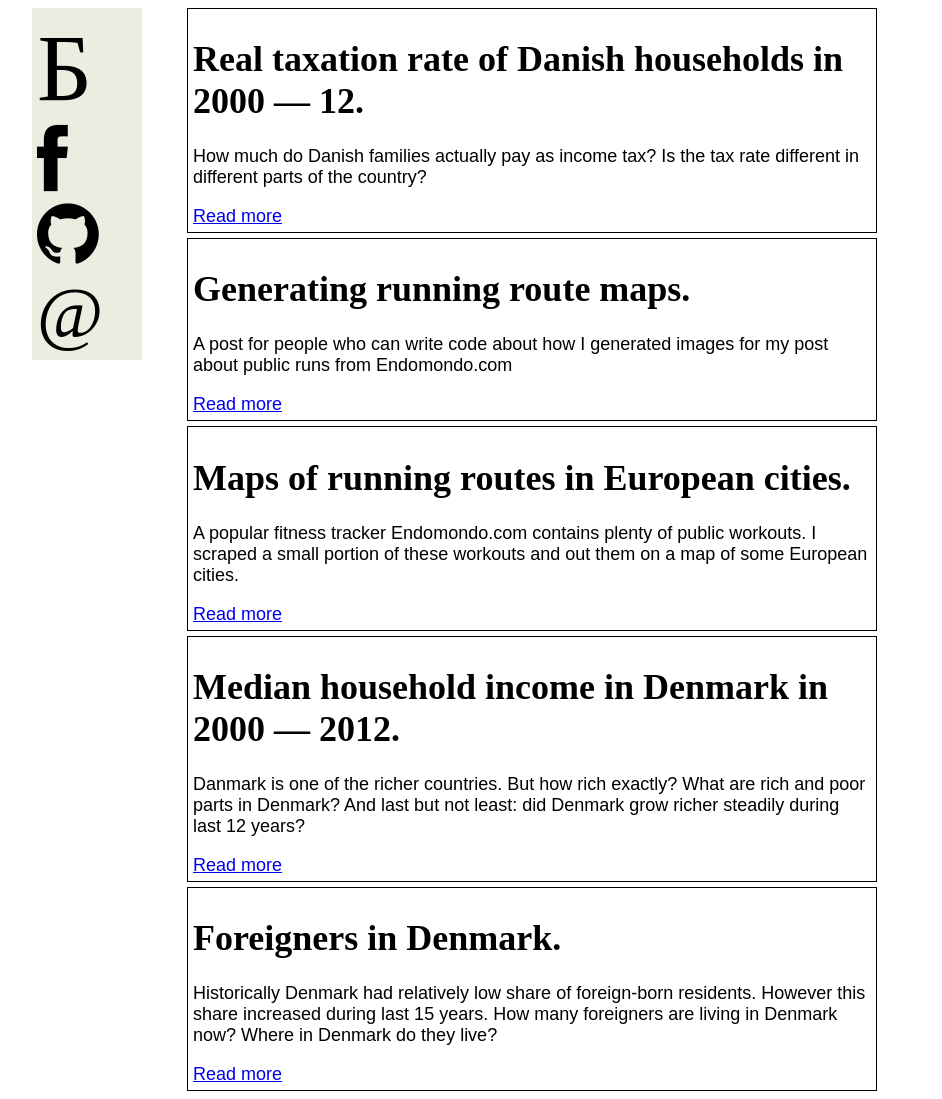
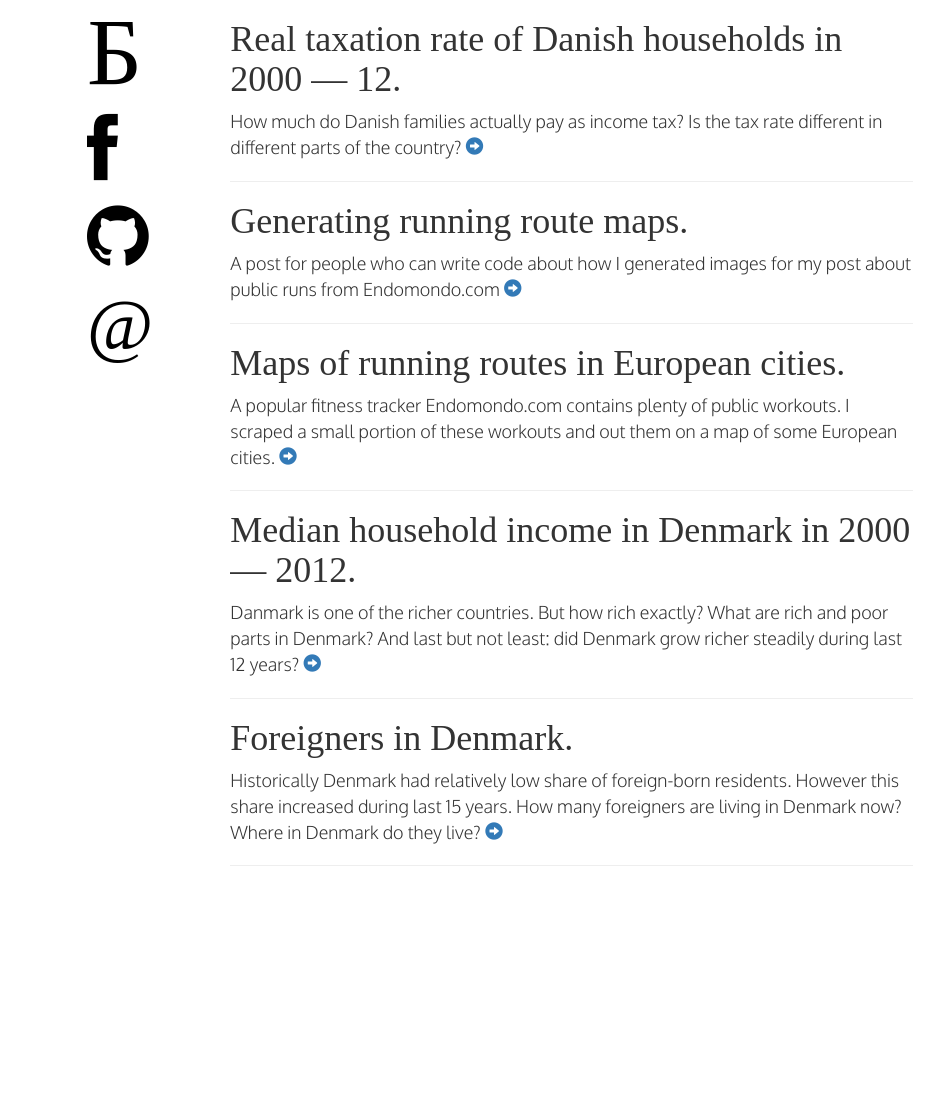
Before and after one commit to nikita-barsukov/blog, a Jekyll site: the page built from index.md, in a window 1280 px wide. Shown: the whole page, without its empty margins (108-1050 px from the left). Built offline with Jekyll 4.4.1, drawn with Linux system fonts in a browser that asks for light colours; nearby versions of some CDN libraries; some web fonts are replaced; after the commit the page ends 900 px from its top, so only the background shows below that.

Commit message:
Sleek layout

```diff
--- a/_includes/sidebar.html
+++ b/_includes/sidebar.html
@@ -1,6 +1,6 @@
-    <div id="about_block" class="col-md-1">
-      <a href="/"><i id="logo" class="icon-5x">Б</i></a><br/>
-      <a href="https://www.facebook.com/barsukov"><i class="icon-facebook icon-4x"></i></a><br/>
-      <a href="https://github.com/nikita-barsukov/"><i class="icon-github icon-4x"></i></a><br/>
-      <a href="mailto:nikita@barsukov.net"><i class="icon-4x">@</i></a><br/>
-    </div>
+<ul id="about_block" class="nav nav-pills nav-stacked">
+    <li><a href="/"><i id="logo" class="icon-5x">Б</i></a></li>
+    <li><a href="https://www.facebook.com/barsukov" target="_blank"><i class="icon-facebook icon-4x"></i></a></li>
+    <li><a href="https://github.com/nikita-barsukov/"><i class="icon-github icon-4x"></i></a></li>
+    <li><a href="mailto:nikita@barsukov.net"><i class="icon-4x">@</i></a></li>
+</ul>
--- a/_layouts/mainpage.html
+++ b/_layouts/mainpage.html
@@ -7,34 +7,25 @@
         <meta name="description" content="{{ site.description }}">
         <meta name="viewport" content="width=device-width, initial-scale=1.0">
         <link href='http://fonts.googleapis.com/css?family=Quattrocento' rel='stylesheet' type='text/css'>
-        <link href='http://fonts.googleapis.com/css?family=Droid+Sans' rel='stylesheet' type='text/css'>
-        <link href='http://fonts.googleapis.com/css?family=PT+Serif+Caption' rel='stylesheet' type='text/css'>
+        <link href='http://fonts.googleapis.com/css?family=Oxygen:300&subset=latin,latin-ext' rel='stylesheet' type='text/css'>
+        <link rel="stylesheet" href="//netdna.bootstrapcdn.com/bootstrap/3.1.1/css/bootstrap.min.css">
         <link href='/css/main.css' rel='stylesheet' type='text/css'>
         <link href='/css/font-awesome.min.css' rel='stylesheet' type='text/css'>
 
-        <style>
-          #main{
-            width: 700px ;
-
-          }
-          .preview {
-            border: 1px solid black;
-            margin: 5px;
-            padding: 5px;
-          }
-        </style>
     </head>
     <body>
 
-  <div id="main">
-    {% include sidebar.html %}
-    {% for post in site.posts %}
-      <div class="preview">
-        <h1>{{post.title }}</h1>
-        <p>{{post.summary}}</p>
-        <a href="{{ post.url }}">Read more</a>
+  <div id="main" class='container'>
+    <div class="row">
+      <div class="col-sm-2"> {% include sidebar.html %}</div>
+      <div class="col-sm-9">
+        {% for post in site.posts %}
+            <h1>{{post.title }}</h1>
+            <p>{{post.summary}} <a href="{{ post.url }}"><i class="glyphicon glyphicon-circle-arrow-right"></i></a></p>
+            <hr/>
+        {% endfor %}
       </div>
-    {% endfor %}
+    </div>
   </div>
   {% include ga.html %}
   </body>
--- a/css/main.css
+++ b/css/main.css
@@ -2,27 +2,22 @@ h1, h2, h3 {
   font-family: 'Quattrocento', serif;
 }
 body {
-  font-family: 'Droid Sans', sans-serif;
+  font-family: 'Oxygen', sans-serif;
 }
 
 #logo {
-  font-family: 'PT Serif Caption', serif;
+  font-family: 'Quattrocento', serif;
   font-size: 72pt;
 }
 
 #main{
-  width: 900px;
+  max-width: 950px;
   font-size: 18px;
-  margin-left: auto ;
-  margin-right: auto ;
 }
 
 #about_block{
   position: fixed;
-  margin-left: -150px;
-  background-color: #EBEDE1;
-  width: 100px;
-  padding: 5px;
+  margin-right: 20px;
 }
 
 #about_block a{
@@ -37,3 +32,9 @@ body {
   color: #636363;
   text-decoration: none;
 }
+
+.preview {
+  border: 1px solid black;
+  margin: 5px;
+  padding: 5px;
+}
```
Also changed, not shown: _layouts/post.html (+14 -72 lines), css/visual.css (added, +68 -0 lines).
